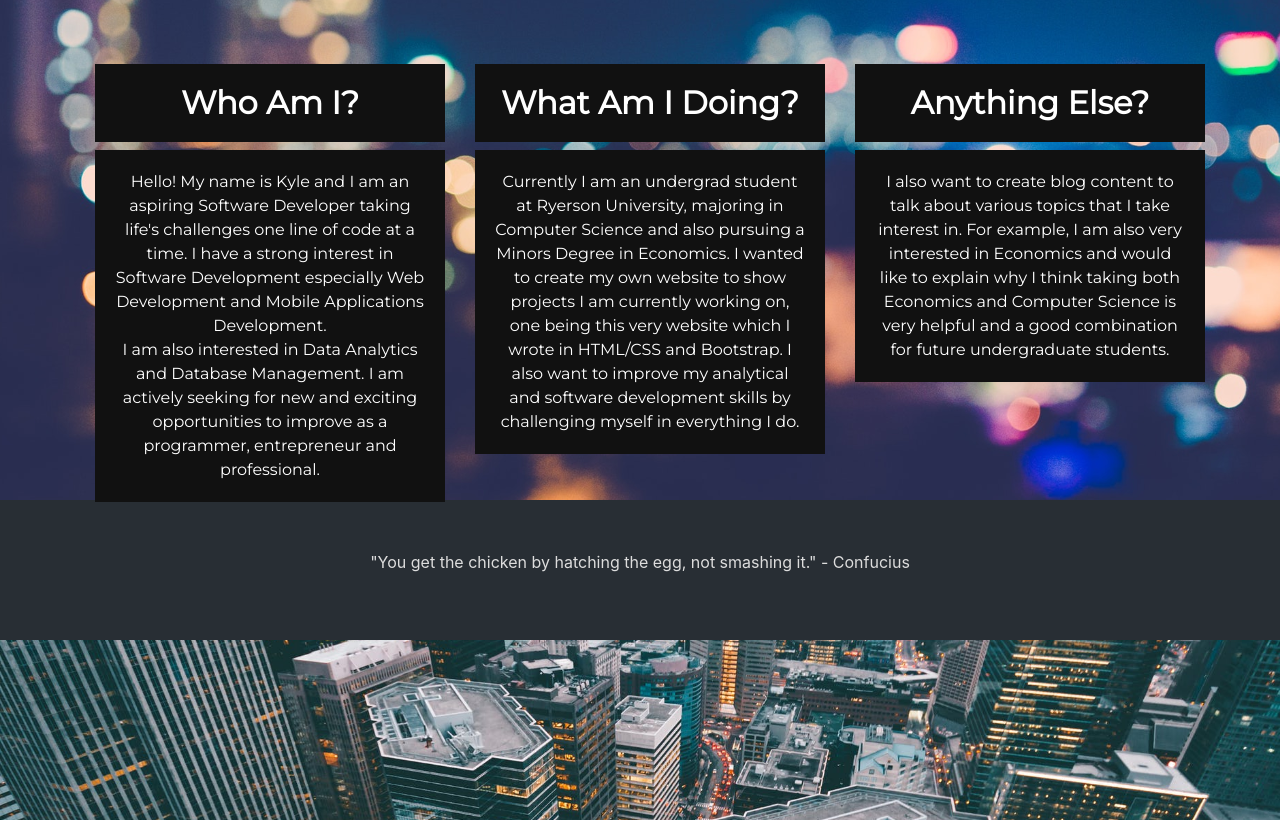
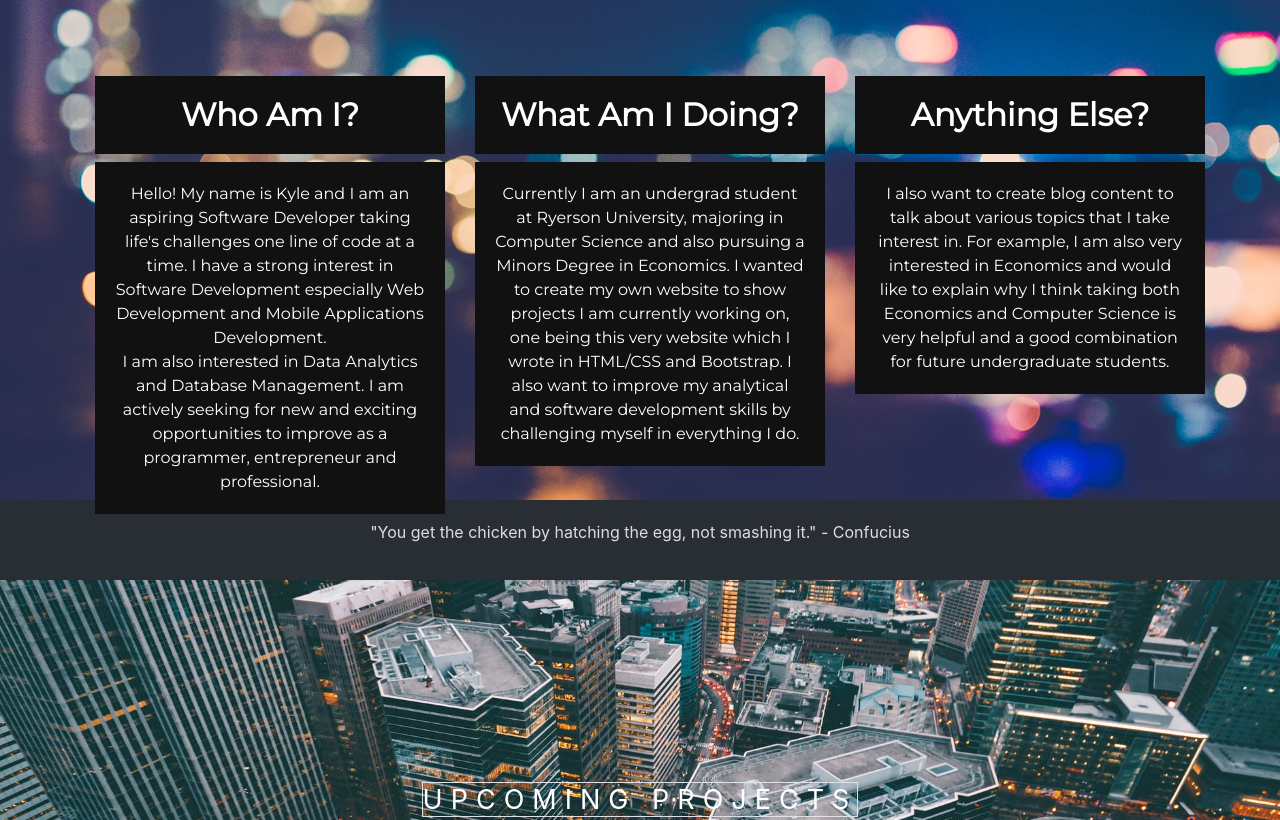
Before and after one commit to kylepadernilla/kylepadernilla.github.io, a plain HTML site: page index.html in a window 1280 px wide. Shown: the part 1894-2714 px from the top of the page. Drawn offline with nearby package versions, Linux system fonts and the light colour scheme.

Commit message:
Update test.css

```diff
--- a/styles/test.css
+++ b/styles/test.css
@@ -32,7 +32,7 @@ body, html{
 
 .pimg3{
   background-image:url('../images/image3.jpg');
-  min-height:475px;
+  min-height:500px;
 }
 
 .pimg4{
@@ -43,7 +43,7 @@ body, html{
 
 .section{
   text-align:center;
-  padding:50px 80px;
+  padding:20px;
 }
 
 .section-light{
@@ -123,7 +123,7 @@ body, html{
 
 .container.marketing {
   position: relative;
-  top: 18px;
+  top: 30px;
   left: 10px;
 }
 
```
